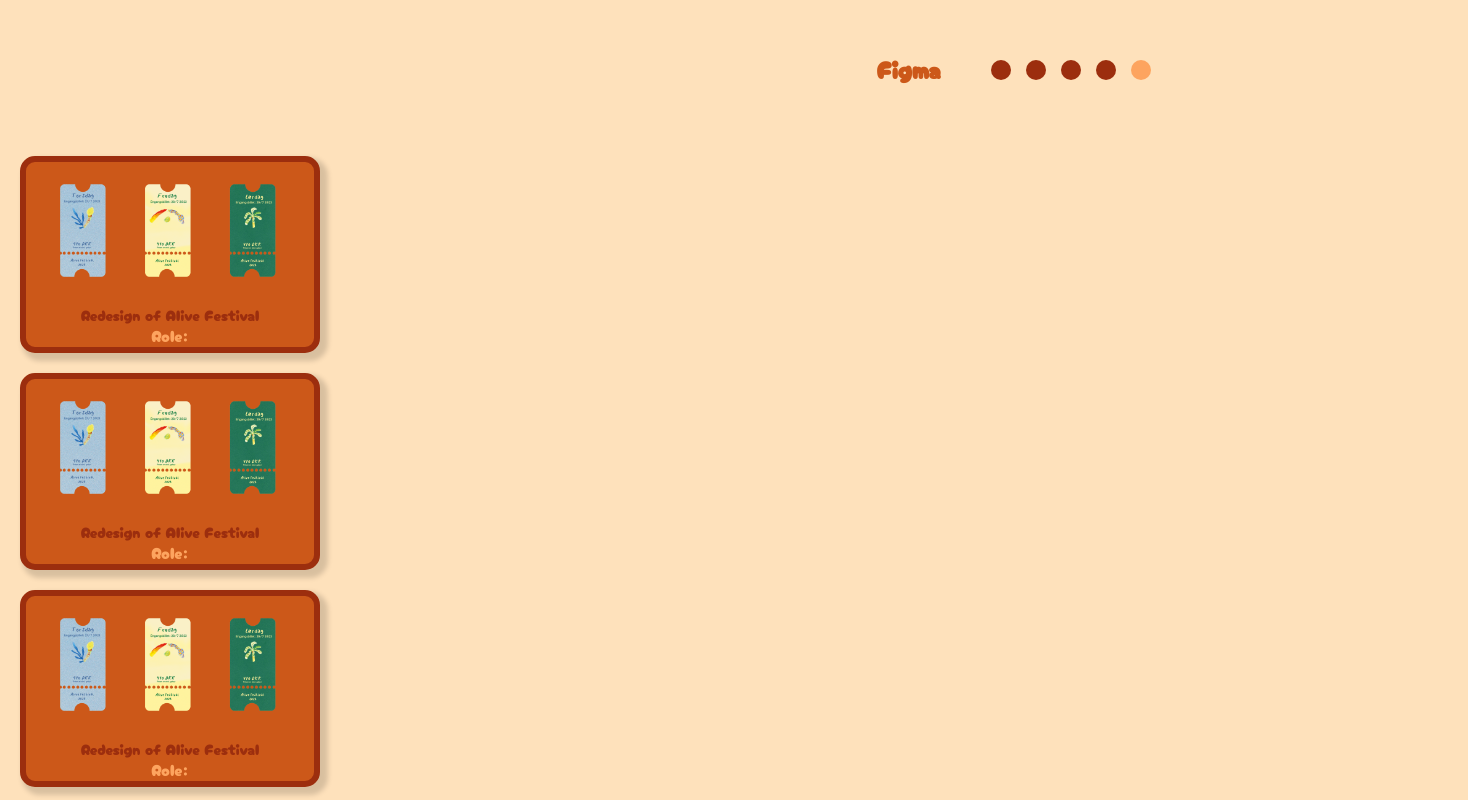
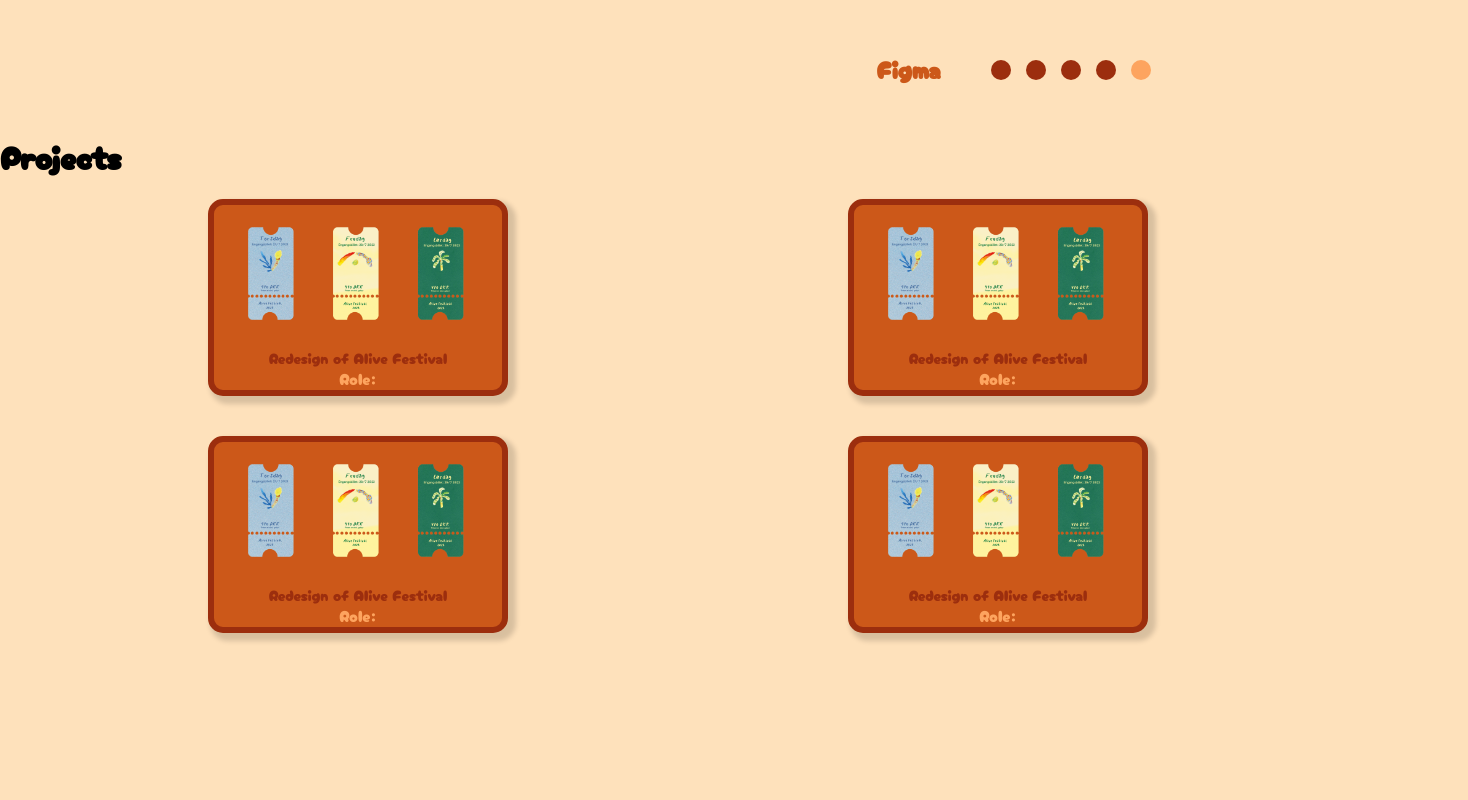
Before and after one commit to kezia-hansen/ppp, an Astro site: page / in a window 1280 px wide. Shown: the part 1780-2580 px from the top of the page, 1468 px wide, since content can reach past the window. After the commit the page ends 2433 px from the top, so only its background shows below. Built offline with nearby package versions, Linux system fonts and the light colour scheme; Astro itself is replaced by a stand-in of ours.

Commit message:
layout til boxs

```diff
--- a/src/components/ProjectContainer.astro
+++ b/src/components/ProjectContainer.astro
@@ -2,17 +2,37 @@
 import ProjectBox from "../components/ProjectBox.astro";
 ---
 
+<h1>Projects</h1>
 <section>
   <ProjectBox />
-
   <ProjectBox />
-
   <ProjectBox />
-
   <ProjectBox />
 </section>
 
 <style>
   section {
+    display: grid;
+    grid-template-columns: 1fr; /* This will make the boxes stack vertically */
+    grid-template-rows: 1fr;
+    grid-column-gap: 0px;
+    grid-row-gap: 0px;
+    width: 100%; /* Set the width to 100% */
+    margin: 0 auto; /* Center the section element horizontally */
+    margin-left: 188px;
+  }
+
+  @media (min-width: 48em) {
+    /* This is a common breakpoint for desktop devices */
+    section {
+      display: grid;
+      grid-template-columns: repeat(2, 1fr);
+      grid-template-rows: repeat(2, 1fr);
+      grid-column-gap: 0px;
+      grid-row-gap: 0px;
+      width: 100%; /* Set the width to 100% */
+      margin: 0 auto; /* Center the section element horizontally */
+      margin-left: 188px;
+    }
   }
 </style>
```
